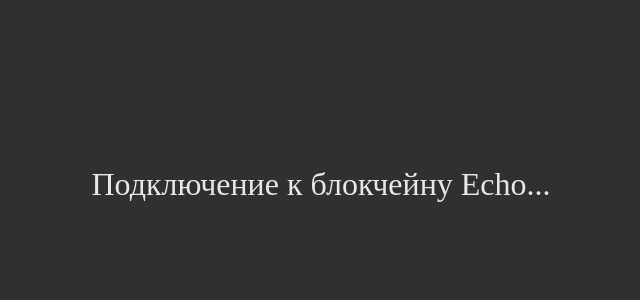
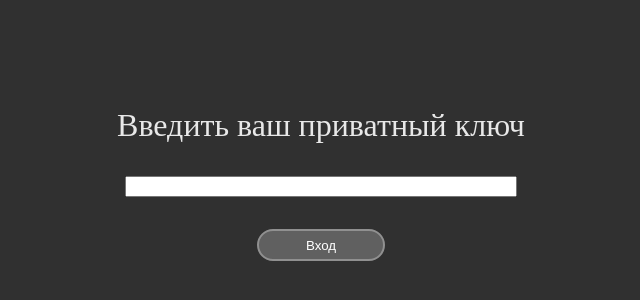
Before and after one commit to nicklatkovich/imaguru-echo-workshop, a React app: page / in a window 1280 px wide. Shown: the part 216-516 px from the top of the page, without its empty margins (319-959 px from the left). Built offline with nearby package versions, Linux system fonts and the light colour scheme.

Commit message:
Login page

```diff
--- a/package.json
+++ b/package.json
@@ -31,6 +31,8 @@
 		"webpack-dev-server": "^3.1.0"
 	},
 	"dependencies": {
+		"echojs-lib": "^0.1.7",
+		"prop-types": "^15.6.2",
 		"react": "^16.5.2",
 		"react-dom": "^16.5.2"
 	}
--- /dev/null
+++ b/src/actions.js
@@ -0,0 +1,14 @@
+
+export const ERRORS = {
+	INVALID_PRIVATE_KEY: 'invalid_prk',
+}
+
+export async function connect() {
+	await new Promise((resolve) => setTimeout(() => resolve(), 2000));
+}
+
+export async function login(wif) {
+	await new Promise((resolve) => setTimeout(() => resolve(), 2000));
+	if (wif.length < 5) throw new Error(ERRORS.INVALID_PRIVATE_KEY);
+	return Math.floor(Math.random() * 500);
+}
--- /dev/null
+++ b/src/assets/styles/__login.scss
@@ -0,0 +1,41 @@
+
+#login {
+	width: 100vw;
+	height: 100vh;
+	display: flex;
+	justify-content: center;
+	align-items: center;
+	flex-direction: column;
+
+	#prk-input {
+		width: 384px;
+		margin: 32px;
+	}
+
+	#error, #processing {
+		position: fixed;
+		display: flex;
+		width: 100vw;
+		height: 100vh;
+		background-color: #0008;
+		justify-content: center;
+		align-items: center;
+		&>div {
+			display: flex;
+			flex-direction: column;
+			justify-content: center;
+			align-items: center;
+			background-color: #303030;
+			padding: 64px;
+			border-radius: 128px;
+		}
+	}
+
+	#error {
+		color: #e83030;
+		button {
+			margin-top: 32px;
+			width: 128px;
+		}
+	}
+}
--- a/src/assets/styles/main.scss
+++ b/src/assets/styles/main.scss
@@ -1,4 +1,5 @@
 @import "_connection";
+@import "_login";
 
 body {
 	margin: 0;
@@ -6,3 +7,16 @@ body {
 	color: #e8e8e8;
 	font-size: 32px;
 }
+
+button {
+	background-color: #606060;
+	border-radius: 16px;
+	color: white;
+	border-color: #909090;
+	border-style: solid;
+	width: 128px;
+	height: 32px;
+	&:focus { outline:none; }
+	&::-moz-focus-inner { border:0; }
+	cursor: pointer;
+}
--- a/src/components/App.jsx
+++ b/src/components/App.jsx
@@ -1,16 +1,26 @@
 import React, { Component } from 'react';
 
 import Connection from './Connection';
+import { connect } from '../actions';
+import Login from './Login';
 
 export default class App extends Component {
 
 	constructor(...args) {
 		super(...args);
-		this.state = { connectedToEcho: false };
+		this.state = { connectedToEcho: false, privateKey: null, userId: null };
+	}
+
+	async componentWillMount() {
+		await connect();
+		this.setState({ connectedToEcho: true });
 	}
 
 	render() {
 		if (!this.state.connectedToEcho) return <Connection />
+		if (!this.state.privateKey) {
+			return <Login onLogged={(privateKey, userId) => this.setState({ privateKey, userId })} />;
+		}
 		return <div>qwe</div>;
 	}
 
--- /dev/null
+++ b/src/components/Login.jsx
@@ -0,0 +1,78 @@
+import { PrivateKey } from 'echojs-lib';
+import PropTypes from 'prop-types';
+import React, { Component } from 'react';
+
+import { login, ERRORS } from '../actions';
+
+/** @augments {Component<{onLogged: function(privateKey, userId:Number)}>} */
+export default class Login extends Component {
+
+	constructor(...args) {
+		super(...args);
+		this.state = { processing: false, error: null };
+		this.wifInput = null;
+	}
+
+	static propTypes = {
+		onLogged: PropTypes.func.isRequired,
+	}
+
+	getModal() {
+		if (this.state.processing) return (
+			<div id="processing">
+				<div>Авторизация...</div>
+			</div>
+		);
+		if (this.state.error) return (
+			<div id="error">
+				<div>
+					<div>{this.state.error}</div>
+					<button onClick={() => this.setState({ error: null })}>OK</button>
+				</div>
+			</div>
+		);
+		return null;
+	}
+
+	render() {
+		return (
+			<div id="login">
+				<div>Введить ваш приватный ключ</div>
+				<input
+					id="prk-input"
+					type="password"
+					ref={(node) => {
+						this.wifInput = node;
+					}}
+				/>
+				<button
+					ref={(node) => {
+						this.submitButton = node;
+					}}
+					onClick={async (e) => {
+						this.wifInput.disabled = true;
+						this.submitButton.disabled = true;
+						this.setState({ processing: true });
+						try {
+							const userId = await login(this.wifInput.value);
+							this.props.onLogged(PrivateKey.fromWif(this.wifInput.value), userId);
+						} catch (error) {
+							this.wifInput.disabled = false;
+							this.submitButton.disabled = false;
+							this.wifInput.value = '';
+							const unknownErrorMessage = 'Неизвестная ошибка';
+							const errorMessage = {
+									[ERRORS.INVALID_PRIVATE_KEY]: 'Приватный ключ введен неверно',
+									'Non-base58 character': 'Неверный формат приватного ключа',
+								}[error.message] || unknownErrorMessage;
+							this.setState({ error: errorMessage, processing: false });
+							if (errorMessage === unknownErrorMessage) throw error;
+						}
+					}}
+				>Вход</button>
+				{this.getModal()}
+			</div>
+		);
+	}
+
+}
```
